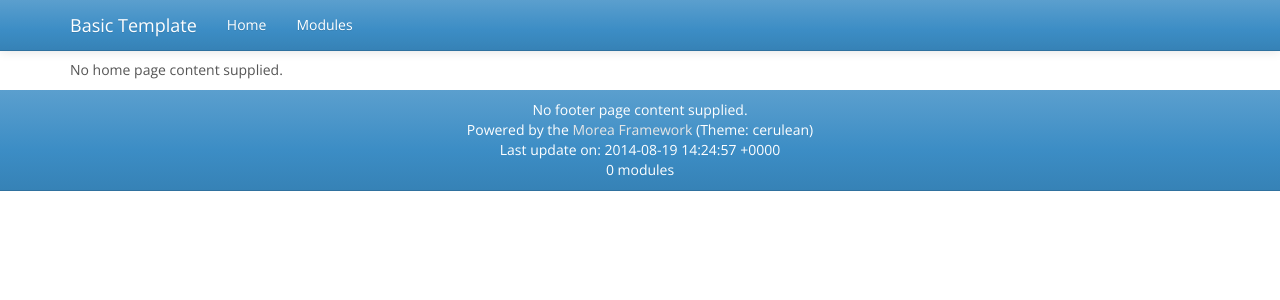
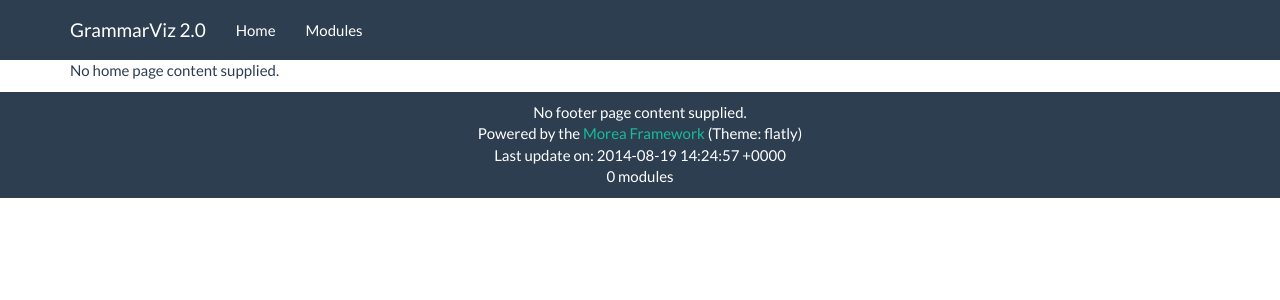
Before and after one commit to GrammarViz2/grammarviz2_site, a Jekyll site: the page built from src/index.md, in a window 1280 px wide. Shown: the top 300 px of the page. Built offline with Jekyll 4.4.1, drawn with Linux system fonts in a browser that asks for light colours; nearby versions of some CDN libraries.

Commit message:
First try

```diff
--- a/src/_config.yml
+++ b/src/_config.yml
@@ -1,6 +1,6 @@
-name: Basic Template
+name: GrammarViz 2.0
 highlighter: pygments
 safe: false
-baseurl: /basic-template
+baseurl: /GrammarViz_2.0
 exclude: [morea]
-morea_theme: cerulean
+morea_theme: flatly
```
